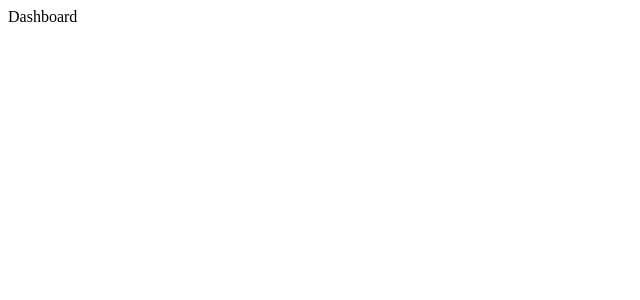
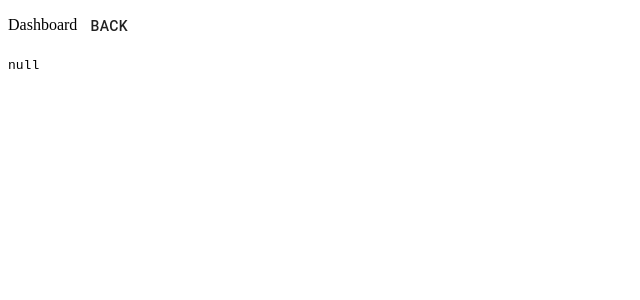
Before and after one commit to zawias-pro/travis-dashboard, a React (Create React App) app: page /dashboard in a window 1280 px wide. Shown: the top 300 px of the page, without its empty margins (0-640 px from the left). Built offline with nearby package versions, Linux system fonts and the light colour scheme.

Commit message:
data is displayed as raw json

```diff
--- a/src/Dashboard/Dashboard.tsx
+++ b/src/Dashboard/Dashboard.tsx
@@ -1,14 +1,23 @@
 import React, { Component } from 'react';
 
+import { RouterButton } from '../components/RouterButton';
 import { RepoStringParser } from '../service/RepoStringParser';
 import { ACCESS_TOKEN_LS_KEY, TRAVIS_REPOS_LS_KEY } from '../config';
 import { DashboardDataFetcher } from '../service/DashboardDataFetcher';
 
-class Dashboard extends Component {
+interface DashboardState {
+  data: any;
+}
+
+class Dashboard extends Component<{}, DashboardState> {
   private fetcher: DashboardDataFetcher;
 
   constructor(props: {}) {
     super(props);
+
+    this.state = {
+      data: null,
+    };
 
     const accessKey = localStorage.getItem(ACCESS_TOKEN_LS_KEY) || '';
     const travisRepoString = localStorage.getItem(TRAVIS_REPOS_LS_KEY);
@@ -18,11 +27,26 @@ class Dashboard extends Component {
   }
 
   public componentDidMount(): void {
-    this.fetcher.start(console.log);
+    this.fetcher.start(this.updateDashboardData);
   }
 
   public render() {
-    return <div>Dashboard</div>;
+    return (
+      <div>
+        Dashboard
+        <RouterButton to="/">Back</RouterButton>
+        <br />
+        <pre>
+          {JSON.stringify(this.state.data, null, 2)}
+        </pre>
+      </div>
+    );
+  }
+
+  private updateDashboardData = (data: any) => {
+    this.setState({
+      data,
+    });
   }
 }
 
--- a/src/Form/Form.tsx
+++ b/src/Form/Form.tsx
@@ -1,9 +1,10 @@
 import React from 'react';
 import LockOutlinedIcon from '@material-ui/icons/LockOutlined';
 import {
-  Avatar, Button, Container, CssBaseline, TextField, Typography,
+  Avatar, Container, CssBaseline, TextField, Typography,
 } from '@material-ui/core';
 
+import { RouterButton } from '../components/RouterButton';
 import { ACCESS_TOKEN_LS_KEY, TRAVIS_REPOS_LS_KEY } from '../config';
 
 interface FormState {
@@ -59,14 +60,15 @@ class Form extends React.Component<{}, FormState> {
               value={travisReposValue}
               onChange={this.onChange(TRAVIS_REPOS_LS_KEY)}
             />
-            <Button
+            <RouterButton
               disabled={disabled}
               variant="contained"
               color="primary"
               fullWidth
+              to="/dashboard"
             >
               Go to dashboard
-            </Button>
+            </RouterButton>
           </form>
         </div>
       </Container>
--- /dev/null
+++ b/src/components/RouterButton/RouterButton.tsx
@@ -0,0 +1,27 @@
+import React from 'react';
+import { Link } from 'react-router-dom';
+import { Button } from '@material-ui/core';
+import { ButtonProps } from '@material-ui/core/Button';
+
+const AdapterLink = (
+  React.forwardRef(
+    (props, ref) => (
+      // @ts-ignore
+      <Link innerRef={ref} {...props} />
+    ),
+  )
+);
+
+interface RouterButtonProps extends ButtonProps {
+  to: string;
+}
+
+const RouterButton: React.FC<RouterButtonProps> = ({
+  to,
+  ...buttonProps
+}) => (
+  // @ts-ignore
+  <Button {...buttonProps} component={AdapterLink} to={to} />
+);
+
+export { RouterButton };
--- /dev/null
+++ b/src/components/RouterButton/index.ts
@@ -0,0 +1 @@
+export { RouterButton } from './RouterButton';
```
